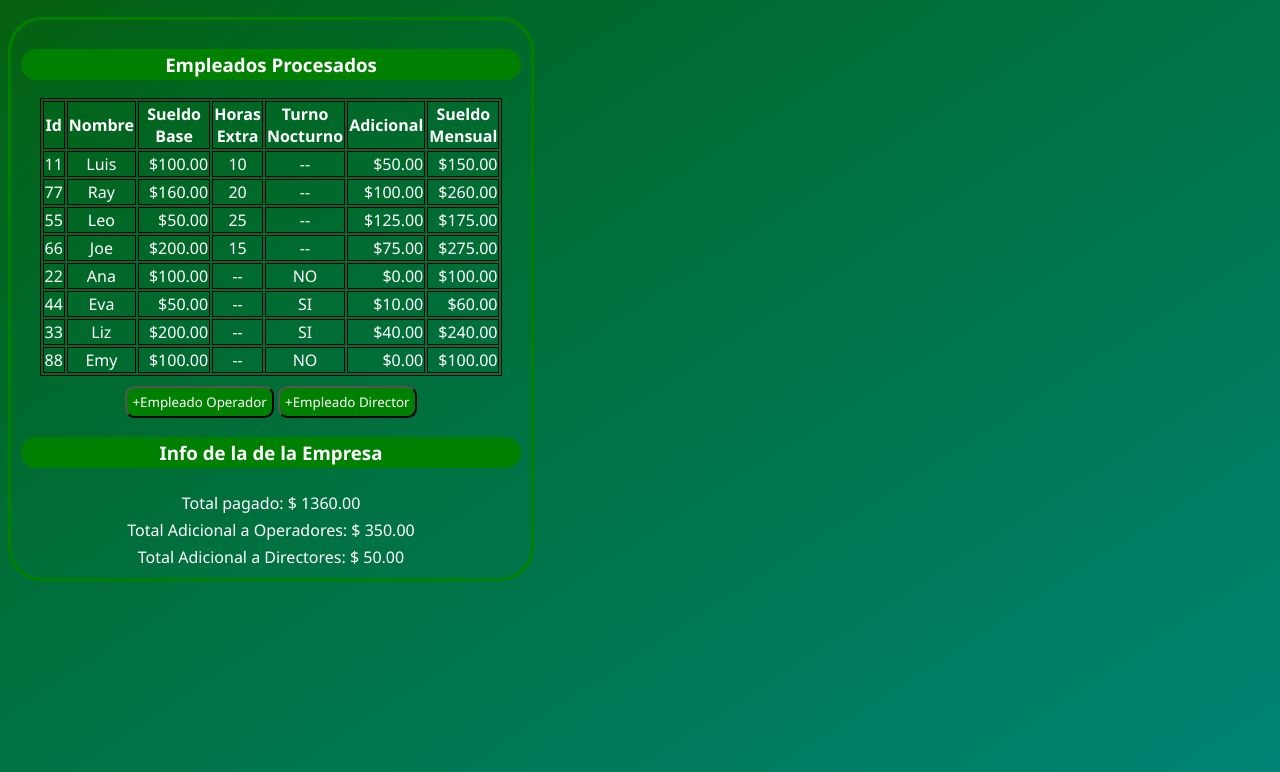
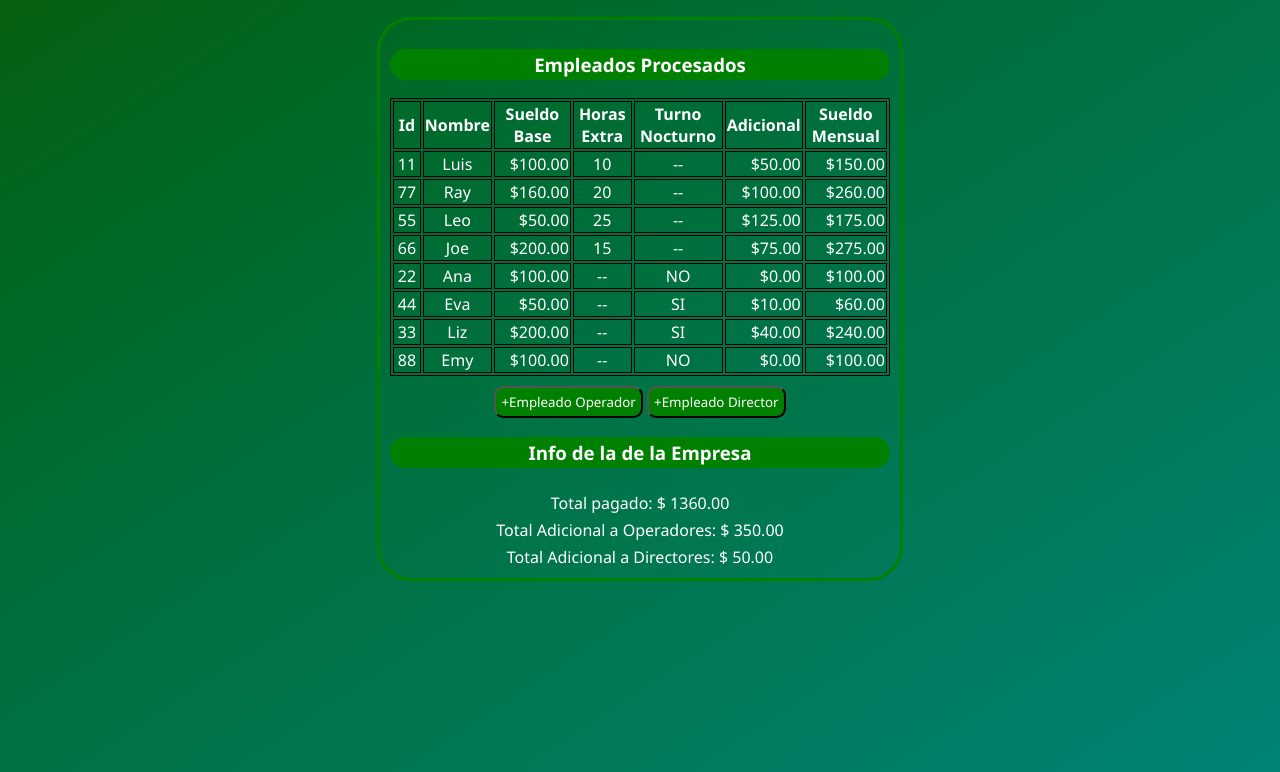
Before and after one commit to juanpi-241005/L25.2.p.c2.12.Manufactura, a plain HTML site: page index.html in a window 1280 px wide. Shown: the part 56-828 px from the top of the page. Drawn offline with Linux system fonts and the light colour scheme.

Commit message:
cambios en css

```diff
--- a/index.html
+++ b/index.html
@@ -35,7 +35,7 @@
     </section>
     <section id="mainForm">
         <h3>Empleados Procesados</h3>
-        <table class="tabla">
+        <table>
             <thead>
                 <th>Id</th>
                 <th>Nombre</th>
--- a/styles.css
+++ b/styles.css
@@ -12,6 +12,7 @@ section {
   margin-top: 10px;
   padding: 10px;
   border-radius: 3cap;
+  margin: 0 auto;
 }
 label {
   margin-top: 5px;
@@ -32,10 +33,6 @@ h4 {
   font-style: italic;
   font-weight: normal;
   color: seagreen;
-}
-.tabla {
-  margin: 0 auto;
-  width: 60%; /* O un valor específico */
 }
 button {
   margin-top: 10px;
```
